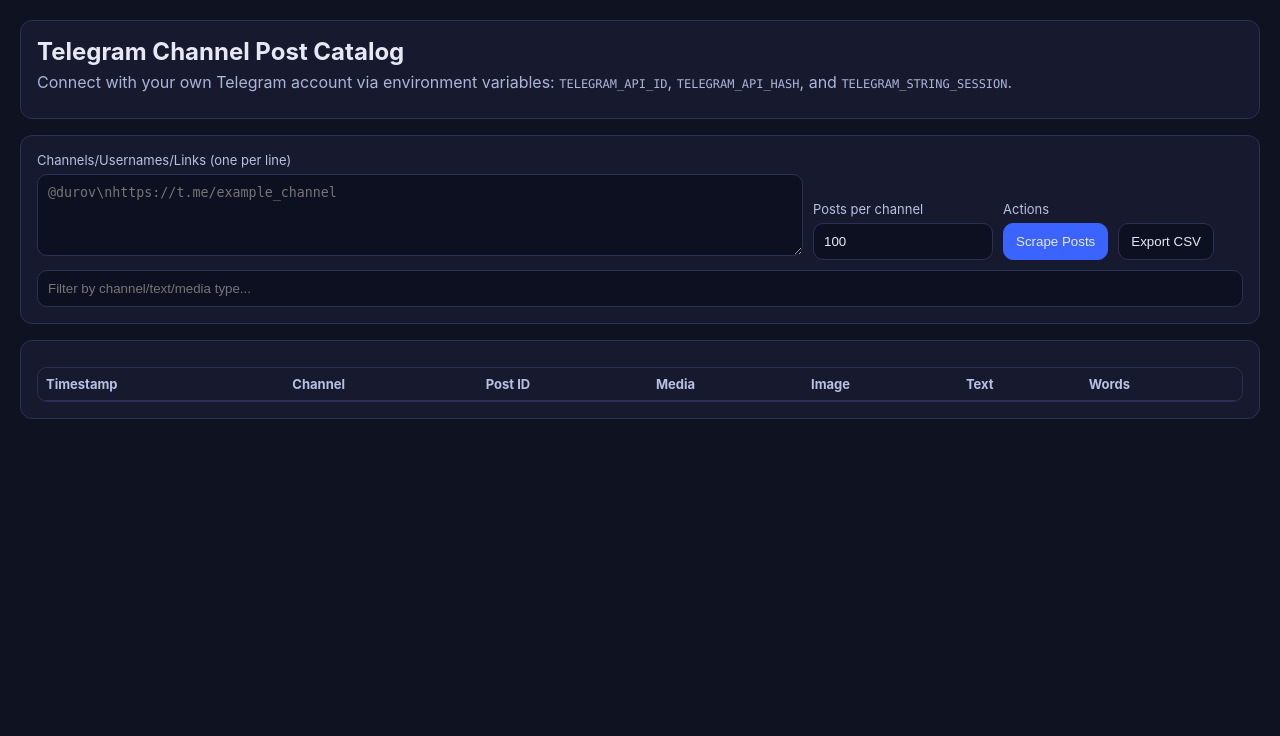
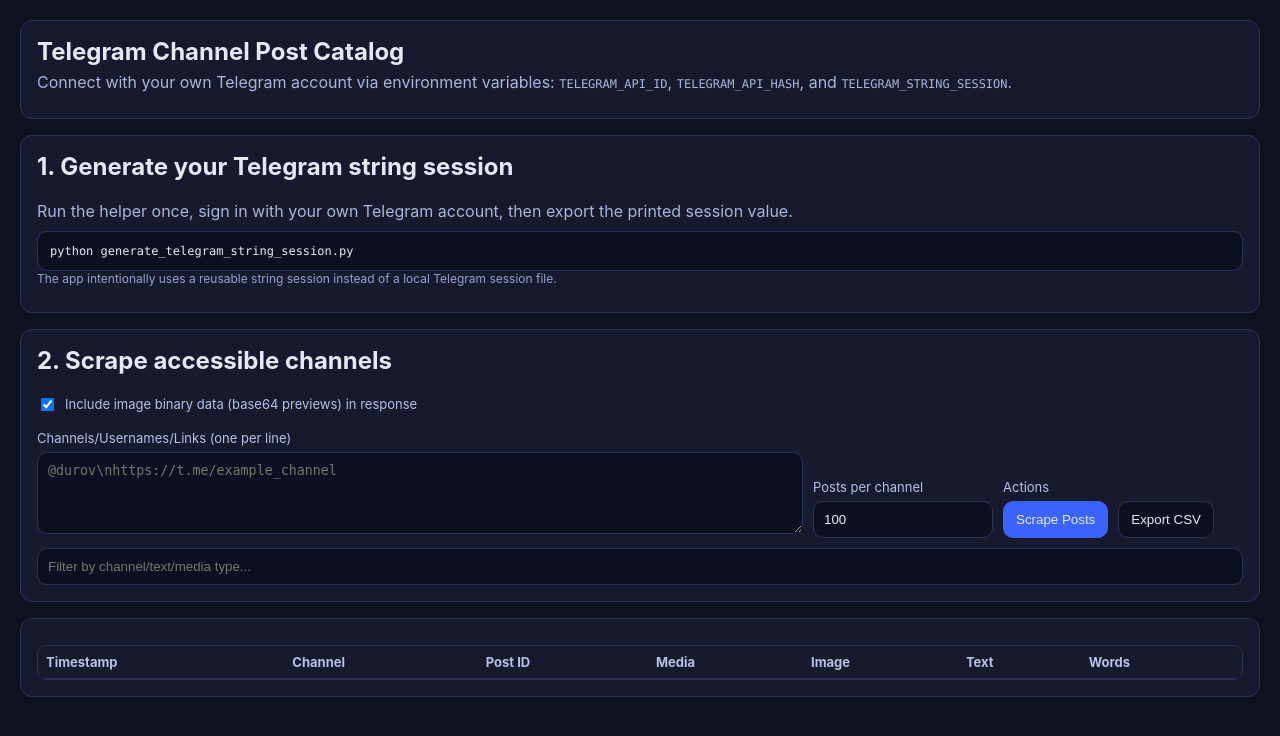
Before and after one commit to domthebombcom/mini-terminal, a Python web app: template templates/index.html in a window 1280 px wide. Shown: the top 736 px of the page. Run offline with Jinja, Linux system fonts and the light colour scheme; the template is opened without the code that fills it, so the values that code supplies are empty.

Commit message:
Require Telegram string sessions

```diff
--- a/templates/index.html
+++ b/templates/index.html
@@ -24,6 +24,8 @@
     .table-wrap { max-height: 65vh; overflow: auto; border: 1px solid #2b3155; border-radius: 10px; }
     .preview { width: 70px; border-radius: 6px; border: 1px solid #2b3155; }
     .mono { font-family: ui-monospace, Menlo, Consolas, monospace; font-size: 12px; }
+    .hint { font-size: 12px; color: #98a1cb; }
+    code { font-family: ui-monospace, Menlo, Consolas, monospace; }
   </style>
 </head>
 <body>
@@ -35,7 +37,21 @@
     </div>
 
     <div class="card">
+      <h2 style="margin-top:0;">1. Generate your Telegram string session</h2>
+      <p>Run the helper once, sign in with your own Telegram account, then export the printed session value.</p>
+      <div class="mono" style="padding:12px;border:1px solid #2b3155;border-radius:10px;background:#0d1020;">python generate_telegram_string_session.py</div>
+      <p class="hint">The app intentionally uses a reusable string session instead of a local Telegram session file.</p>
+    </div>
+
+    <div class="card">
+      <h2 style="margin-top:0;">2. Scrape accessible channels</h2>
       <div class="grid">
+        <div style="grid-column: 1 / -1;">
+          <label style="display:flex;align-items:center;gap:8px;">
+            <input id="includeImageData" type="checkbox" checked style="width:auto;" />
+            Include image binary data (base64 previews) in response
+          </label>
+        </div>
         <div>
           <label>Channels/Usernames/Links (one per line)</label>
           <textarea id="channels" rows="4" placeholder="@durov\nhttps://t.me/example_channel"></textarea>
@@ -95,13 +111,15 @@
       <span class="pill">API ID: ${data.api_id_set ? 'set' : 'missing'}</span>
       <span class="pill">API HASH: ${data.api_hash_set ? 'set' : 'missing'}</span>
       <span class="pill">STRING SESSION: ${data.string_session_set ? 'set' : 'missing'}</span>
+      <span class="pill">Session mode: ${data.string_session_only ? 'string session only' : 'unknown'}</span>
     `;
   }
 
   function getPayload() {
     const channels = document.getElementById('channels').value.split('\n').map(s => s.trim()).filter(Boolean);
     const limit = Number(document.getElementById('limit').value || 100);
-    return { channels, limit_per_channel: limit, include_image_data: true };
+    const includeImageData = document.getElementById('includeImageData').checked;
+    return { channels, limit_per_channel: limit, include_image_data: includeImageData };
   }
 
   function renderSummary() {
```
Also changed, not shown: app.py (+31 -16 lines), generate_telegram_string_session.py (added, +25 -0 lines), README.md.
